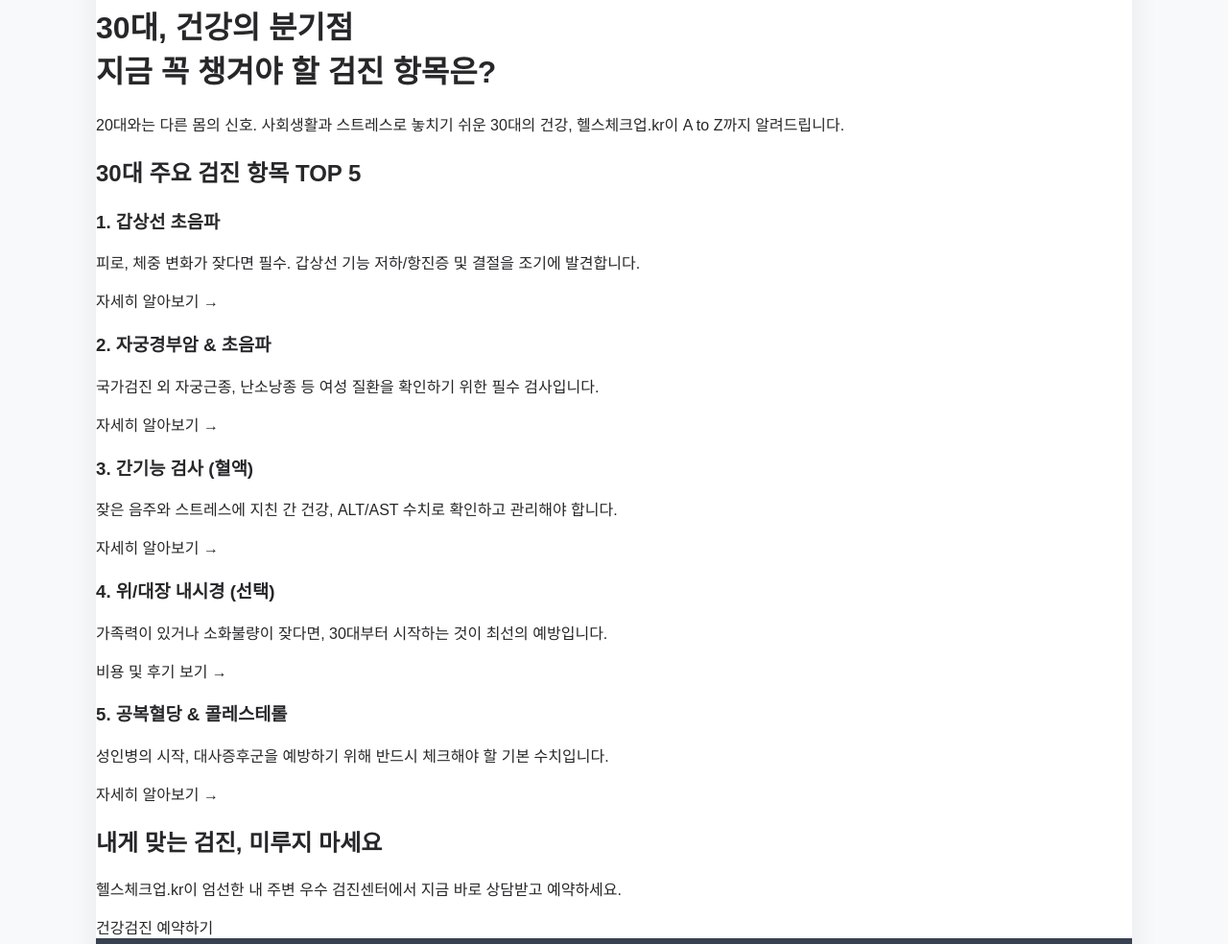
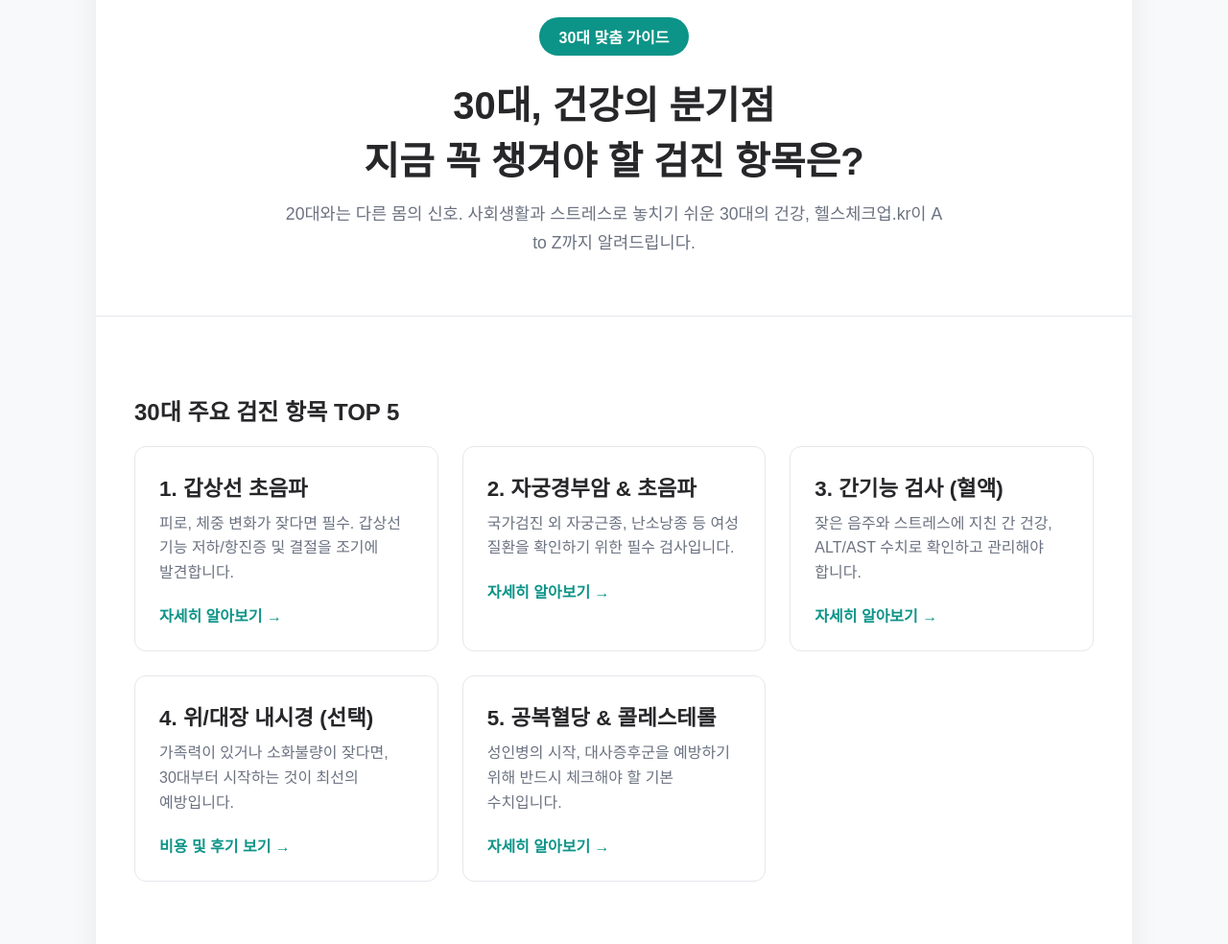
Before and after one commit to ari222643/health-checkup, a plain HTML site: page 30s-checkup.html in a window 1280 px wide. Shown: the part 148-1132 px from the top of the page at 96% size. Drawn offline with Linux system fonts and the light colour scheme; a web font is replaced by a local one.

Commit message:
Update style.css

```diff
--- a/style.css
+++ b/style.css
@@ -161,3 +161,128 @@ a { text-decoration: none; color: inherit; }
 
     .author-intro { flex-direction: column; text-align: center; gap: 20px; }
 }
+
+
+/* ======================================================= */
+/* === 연령별 허브 페이지 스타일 (신규 추가) === */
+/* ======================================================= */
+.page-header {
+    padding: 60px 40px;
+    text-align: center;
+    border-bottom: 1px solid var(--border-color);
+    background-color: #fff;
+}
+.page-header .age-badge {
+    display: inline-block;
+    background-color: var(--primary-color);
+    color: #fff;
+    padding: 8px 20px;
+    border-radius: 30px;
+    font-weight: 700;
+    margin-bottom: 20px;
+}
+.page-header h1 {
+    font-size: 2.5rem;
+    margin: 0 0 15px 0;
+}
+.page-header p {
+    font-size: 1.1rem;
+    color: var(--text-color-light);
+    max-width: 700px;
+    margin: 0 auto;
+    line-height: 1.7;
+}
+
+.hub-content {
+    padding: 60px 40px;
+}
+.hub-grid {
+    display: grid;
+    grid-template-columns: repeat(auto-fill, minmax(300px, 1fr));
+    gap: 25px;
+}
+.hub-card {
+    display: block; /* a 태그를 블록으로 */
+    border: 1px solid var(--border-color);
+    border-radius: 12px;
+    background-color: #fff;
+    padding: 25px;
+    transition: all 0.2s;
+}
+.hub-card:hover {
+    border-color: var(--primary-color);
+    box-shadow: 0 4px 15px rgba(0,0,0,0.05);
+    transform: translateY(-5px);
+}
+.hub-card h3 {
+    font-size: 1.4rem;
+    margin: 0 0 10px 0;
+}
+.hub-card p {
+    font-size: 1rem;
+    color: var(--text-color-light);
+    margin: 0 0 20px 0;
+    line-height: 1.6;
+}
+.hub-card .read-more-btn {
+    font-weight: 600;
+    color: var(--primary-color);
+}
+
+
+/* ======================================================= */
+/* === 최종 예약 버튼(CTA) 스타일 (신규 추가) === */
+/* ======================================================= */
+.final-cta-section {
+    background-color: var(--primary-color);
+    color: #fff;
+    padding: 50px 40px;
+    text-align: center;
+    margin-top: 20px;
+}
+.final-cta-section h2 {
+    font-size: 2.2rem;
+    font-weight: 800;
+    margin: 0 0 15px 0;
+}
+.final-cta-section p {
+    font-size: 1.1rem;
+    max-width: 600px;
+    margin: 0 auto 30px auto;
+    opacity: 0.9;
+}
+.reservation-btn {
+    display: inline-block;
+    padding: 18px 50px;
+    font-size: 1.3rem;
+    font-weight: 700;
+    color: var(--primary-color);
+    background-color: #fff;
+    border-radius: 50px;
+    box-shadow: 0 4px 20px rgba(0,0,0,0.1);
+    transition: all 0.2s ease-in-out;
+}
+.reservation-btn:hover {
+    transform: scale(1.05);
+    box-shadow: 0 6px 25px rgba(0,0,0,0.15);
+}
+
+
+/* === 허브 페이지 모바일 반응형 추가 === */
+@media (max-width: 768px) {
+    .page-header {
+        padding: 40px 20px;
+    }
+    .page-header h1 {
+        font-size: 1.8rem;
+    }
+    .hub-content {
+        padding: 40px 20px;
+    }
+    .final-cta-section {
+        padding: 40px 20px;
+    }
+    .final-cta-section h2 {
+        font-size: 1.8rem;
+    }
+}
```
